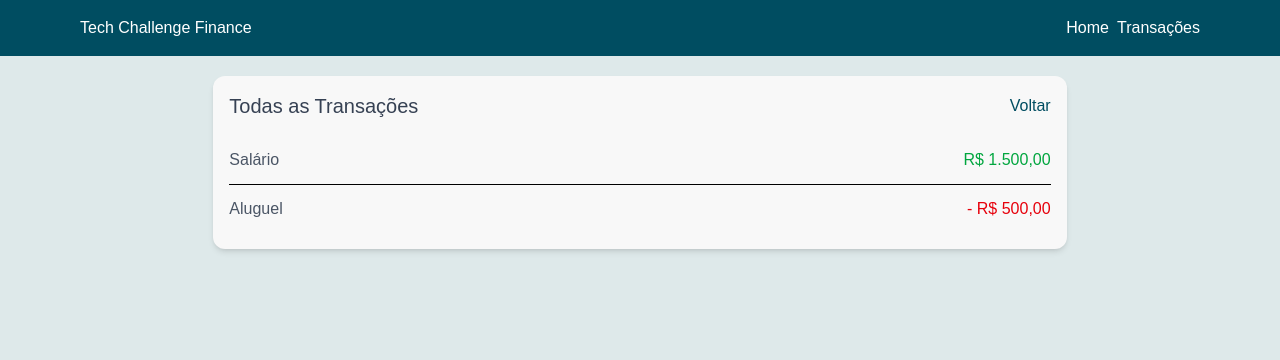
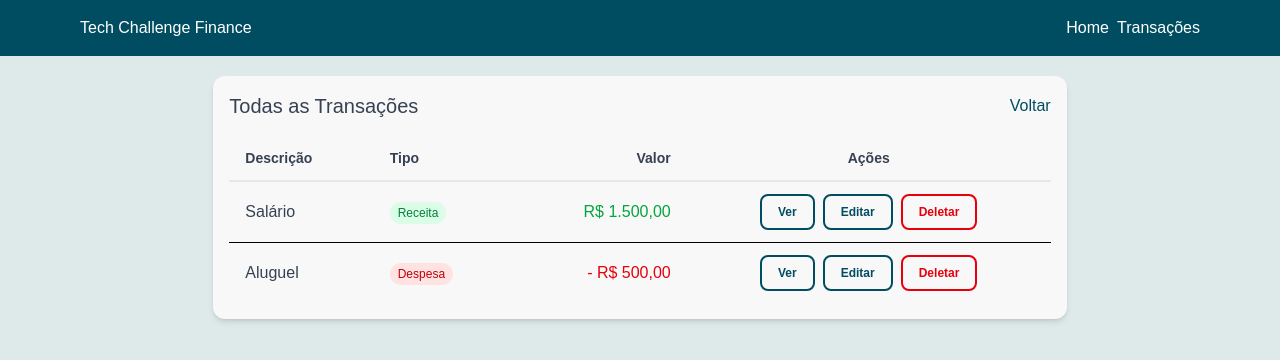
Before and after one commit to hrq1408/tech-challenge-finance, a Next.js app: page /transactions in a window 1280 px wide. Shown: the top 360 px of the page. Built offline with nearby package versions, Linux system fonts and the light colour scheme.

Commit message:
Ajuste da pagina de transações

```diff
--- a/src/app/transactions/page.tsx
+++ b/src/app/transactions/page.tsx
@@ -1,11 +1,38 @@
 'use client';
 
+import { useState } from "react";
 import { Card } from "@/layout/card";
-import { useAccountStore } from "@/store/accountStore";
+import { useAccountStore, Transaction } from "@/store/accountStore";
 import Link from "next/link";
+import { Button } from "@/components/button";
+import { Modal } from "@/components/modal";
+import { TransactionForm } from "@/components/transaction-form";
 
 export default function Transactions() {
-  const { transactions } = useAccountStore();
+  const { transactions, removeTransaction } = useAccountStore();
+  const [isModalOpen, setIsModalOpen] = useState(false);
+  const [editingTransaction, setEditingTransaction] = useState<Transaction | null>(null);
+  const [selectedTransaction, setSelectedTransaction] = useState<Transaction | null>(null);
+
+  const handleEdit = (transaction: Transaction) => {
+    setEditingTransaction(transaction);
+    setIsModalOpen(true);
+  };
+
+  const handleView = (transaction: Transaction) => {
+    setSelectedTransaction(transaction);
+  };
+
+  const handleDelete = (transaction: Transaction) => {
+    if (confirm(`Tem certeza que deseja excluir a transação "${transaction.description}"?`)) {
+      removeTransaction(transaction.id);
+    }
+  };
+
+  const handleCloseModal = () => {
+    setIsModalOpen(false);
+    setEditingTransaction(null);
+  };
 
   return (
     <main className="w-2/3 mx-auto mt-5">
@@ -16,21 +43,150 @@ export default function Transactions() {
             Voltar
           </Link>
         </div>
-        <ul>
+        {transactions.length === 0 ? (
+          <div className="py-8 text-center text-gray-500">
+            <p>Nenhuma transação encontrada.</p>
+          </div>
+        ) : (
+          <div className="overflow-x-auto">
+            <table className="w-full">
+              <thead>
+                <tr className="border-b-2 border-gray-200">
+                  <th className="text-left py-3 px-4 text-sm font-semibold text-gray-700">Descrição</th>
+                  <th className="text-left py-3 px-4 text-sm font-semibold text-gray-700">Tipo</th>
+                  <th className="text-right py-3 px-4 text-sm font-semibold text-gray-700">Valor</th>
+                  <th className="text-center py-3 px-4 text-sm font-semibold text-gray-700">Ações</th>
+                </tr>
+              </thead>
+              <tbody>
                 {transactions.map((transaction) => (
-            <li key={transaction.id} className="flex justify-between items-center py-3 border-b last:border-b-0">
-              <span className="text-gray-600">{transaction.description}</span>
-              <span className={`${transaction.type === 'income' ? 'text-green-600' : 'text-red-600'} font-medium`}>
+                  <tr key={transaction.id} className="border-b last:border-b-0 hover:bg-gray-50 transition-colors">
+                    <td className="py-3 px-4 text-gray-700">{transaction.description}</td>
+                    <td className="py-3 px-4">
+                      <span className={`px-2 py-1 rounded-full text-xs font-medium ${
+                        transaction.type === 'income'
+                          ? 'bg-green-100 text-green-700'
+                          : 'bg-red-100 text-red-700'
+                      }`}>
+                        {transaction.type === 'income' ? 'Receita' : 'Despesa'}
+                      </span>
+                    </td>
+                    <td className="py-3 px-4">
+                      <span className={`${transaction.type === 'income' ? 'text-green-600' : 'text-red-600'} font-medium text-right block`}>
                         {transaction.type === 'expense' && '- '}
                         {new Intl.NumberFormat('pt-BR', {
                           style: 'currency',
                           currency: 'BRL',
                         }).format(transaction.amount)}
                       </span>
-            </li>
+                    </td>
+                    <td className="py-3 px-4">
+                      <div className="flex justify-center gap-2">
+                        <Button
+                          variant="outline"
+                          onClick={() => handleView(transaction)}
+                          className="text-xs px-2 py-1"
+                        >
+                          Ver
+                        </Button>
+                        <Button
+                          variant="outline"
+                          onClick={() => handleEdit(transaction)}
+                          className="text-xs px-2 py-1"
+                        >
+                          Editar
+                        </Button>
+                        <Button
+                          variant="outline"
+                          onClick={() => handleDelete(transaction)}
+                          className="text-xs px-2 py-1 text-red-600 border-red-600 hover:bg-red-600 hover:text-white"
+                        >
+                          Deletar
+                        </Button>
+                      </div>
+                    </td>
+                  </tr>
                 ))}
-        </ul>
+              </tbody>
+            </table>
+          </div>
+        )}
       </Card>
+
+      {/* Modal de edição */}
+      <Modal isOpen={isModalOpen} onClose={handleCloseModal}>
+        <h2 className="text-xl font-bold text-gray-700 mb-4">
+          Editar Transação
+        </h2>
+        <TransactionForm onSuccess={handleCloseModal} transactionToEdit={editingTransaction} />
+      </Modal>
+
+      {/* Modal de visualização */}
+      <Modal
+        isOpen={!!selectedTransaction}
+        onClose={() => setSelectedTransaction(null)}
+      >
+        {selectedTransaction && (
+          <>
+            <h2 className="text-xl font-bold text-gray-700 mb-4">
+              Detalhes da Transação
+            </h2>
+            <div className="space-y-3">
+              <div>
+                <label className="block text-sm font-medium text-gray-700">Descrição</label>
+                <p className="mt-1 text-gray-900">{selectedTransaction.description}</p>
+              </div>
+              <div>
+                <label className="block text-sm font-medium text-gray-700">Tipo</label>
+                <p className="mt-1">
+                  <span className={`px-2 py-1 rounded-full text-sm font-medium ${
+                    selectedTransaction.type === 'income'
+                      ? 'bg-green-100 text-green-700'
+                      : 'bg-red-100 text-red-700'
+                  }`}>
+                    {selectedTransaction.type === 'income' ? 'Receita' : 'Despesa'}
+                  </span>
+                </p>
+              </div>
+              <div>
+                <label className="block text-sm font-medium text-gray-700">Valor</label>
+                <p className={`mt-1 text-xl font-bold ${selectedTransaction.type === 'income' ? 'text-green-600' : 'text-red-600'}`}>
+                  {selectedTransaction.type === 'expense' && '- '}
+                  {new Intl.NumberFormat('pt-BR', {
+                    style: 'currency',
+                    currency: 'BRL',
+                  }).format(selectedTransaction.amount)}
+                </p>
+              </div>
+              <div className="pt-4 flex gap-2">
+                <Button
+                  variant="outline"
+                  onClick={() => {
+                    setEditingTransaction(selectedTransaction);
+                    setSelectedTransaction(null);
+                    setIsModalOpen(true);
+                  }}
+                  className="flex-1"
+                >
+                  Editar
+                </Button>
+                <Button
+                  variant="outline"
+                  onClick={() => {
+                    if (confirm(`Tem certeza que deseja excluir a transação "${selectedTransaction.description}"?`)) {
+                      removeTransaction(selectedTransaction.id);
+                      setSelectedTransaction(null);
+                    }
+                  }}
+                  className="flex-1 text-red-600 border-red-600 hover:bg-red-600 hover:text-white"
+                >
+                  Deletar
+                </Button>
+              </div>
+            </div>
+          </>
+        )}
+      </Modal>
     </main>
   );
 }
--- a/src/components/modal.tsx
+++ b/src/components/modal.tsx
@@ -15,13 +15,13 @@ export function Modal({ isOpen, onClose, children }: ModalProps) {
 
   return (
     <div
-      className="fixed inset-0 bg-black/50  z-50 flex justify-center items-center"
+      className="fixed inset-0 bg-black/50 z-50 flex justify-center items-center"
       onClick={onClose}
       role="dialog"
       aria-modal="true"
     >
       <div
-        className="bg-white p-6 rounded-lg shadow-xl w-full max-w-md"
+        className="bg-white p-6 rounded-lg shadow-xl w-full max-w-md relative"
         onClick={(e) => e.stopPropagation()}
         role="document"
       >
--- a/src/store/accountStore.ts
+++ b/src/store/accountStore.ts
@@ -42,11 +42,24 @@ export const useAccountStore = create<AccountState>((set) => ({
     })),
 
   removeTransaction: (id: string) =>
-    set((state) => ({
-      transactions: state.transactions.filter(
-        (transaction) => transaction.id !== id,
-      ),
-    })),
+    set((state) => {
+      const transactionToRemove = state.transactions.find(
+        (transaction) => transaction.id === id
+      );
+      if (!transactionToRemove) return state;
+
+      const newBalance =
+        transactionToRemove.type === "income"
+          ? state.balance - transactionToRemove.amount
+          : state.balance + transactionToRemove.amount;
+
+      return {
+        transactions: state.transactions.filter(
+          (transaction) => transaction.id !== id
+        ),
+        balance: newBalance,
+      };
+    }),
 
   editTransaction: (updatedTransaction) =>
     set((state) => {
```
Lines whose indentation alone changed are shown as unchanged.
